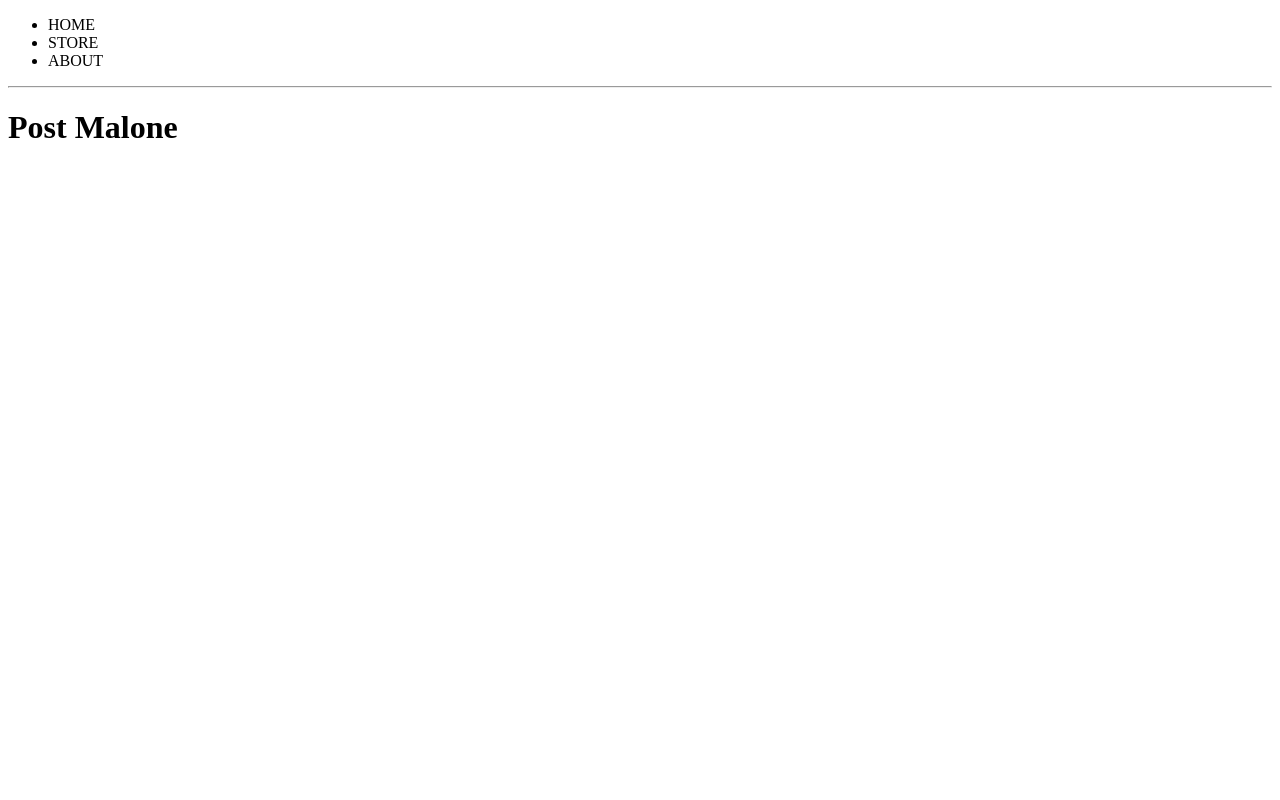
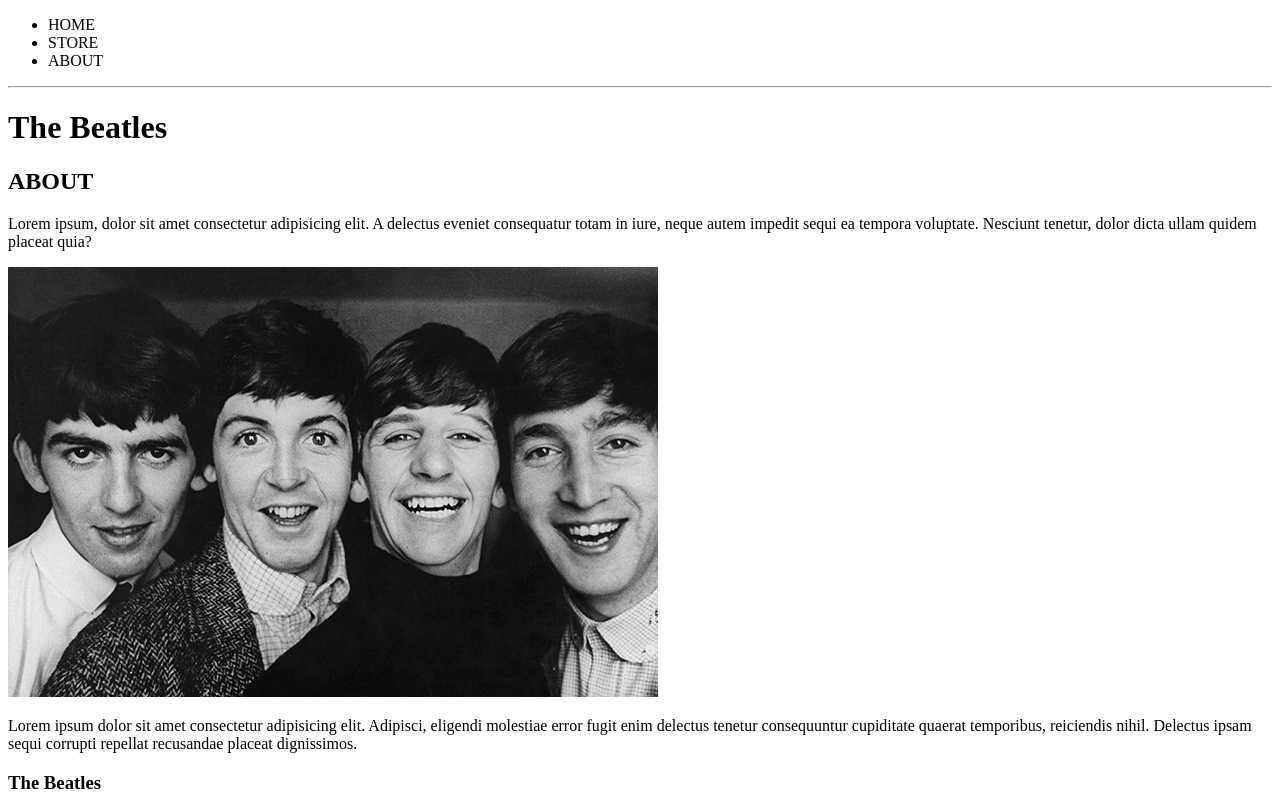
Before and after one commit to stephanieraymos/ShoppingCart, a plain HTML site: page about.html in a window 1280 px wide. Shown: the top 800 px of the page. Drawn offline with Linux system fonts and the light colour scheme.

Commit message:
About page

```diff
--- a/about.html
+++ b/about.html
@@ -15,7 +15,21 @@
             </ul>
         </nav>
         <hr>
-        <h1>Post Malone</h1>
+        <h1>The Beatles</h1>
     </header>
+    <section>
+        <h2>ABOUT</h2>
+        <p>Lorem ipsum, dolor sit amet consectetur adipisicing elit. A delectus eveniet consequatur totam in iure, neque autem impedit sequi ea tempora voluptate. Nesciunt tenetur, dolor dicta ullam quidem placeat quia?</p>
+        <img src="img/members.jpg" alt="Post Malone">
+        <p>Lorem ipsum dolor sit amet consectetur adipisicing elit. Adipisci, eligendi molestiae error fugit enim delectus tenetur consequuntur cupiditate quaerat temporibus, reiciendis nihil. Delectus ipsam sequi corrupti repellat recusandae placeat dignissimos.</p>
+        <footer>
+            <h3>The Beatles</h3>
+            <ul>
+                <li><img src="img/youtube.png" alt="Youtube"></li>
+                <li><img src="img/spotify.jpg" alt="Spotify"></li>
+                <li><img src="img/facebook.png" alt="Facebook"></li>
+            </ul>
+        </footer>
+    </section>
 </body>
 </html>
```
Also changed, not shown: img/facebook.png (added), img/members.jpg (added), img/spotify.jpg (added), img/spotify.png (added), img/youtube.png (added).
